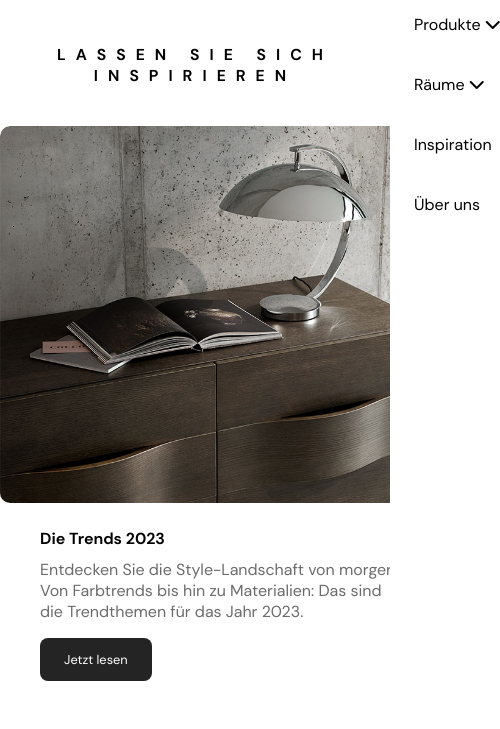
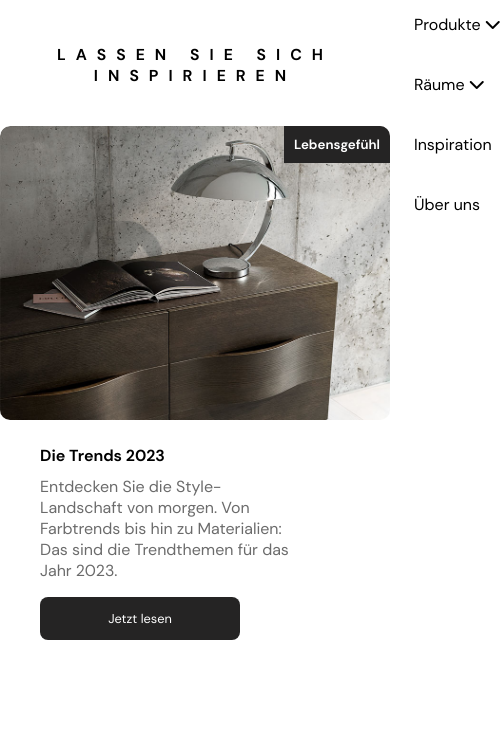
Before and after one commit to friedfry/friedfry.github.io, a plain HTML site: page inspiration.html in a window 390 px wide. Shown: the part 66-795 px from the top of the page, 500 px wide, since content can reach past the window. Drawn offline with nearby package versions, Linux system fonts and the light colour scheme.

Commit message:
Inspiration angepasst

```diff
--- a/css/style.css
+++ b/css/style.css
@@ -1662,12 +1662,22 @@ button:hover{
     max-width: 100%;
 }
 
+@media screen and (max-width:500px){
+    .inspiration_wrapper{
+        grid-template-columns: 1fr;
+    }
+}
+
 .inspiration_wrapper img{
     max-width: 100%;
     transition: transform 500ms ease-in-out;
 }
 .inspiration_wrapper .inspiration_item:hover img{
     transform:scale(1.03);
+}
+
+.inspiration_wrapper button{
+    width: 200px;
 }
 .inspiration_item{
     overflow: hidden;
```
